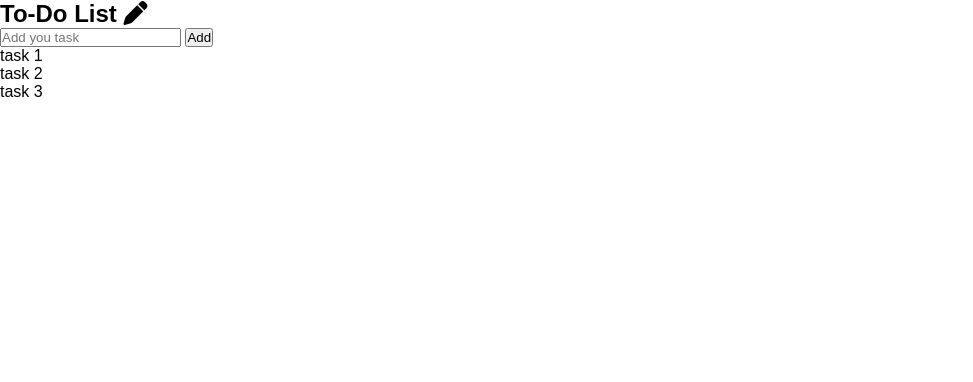
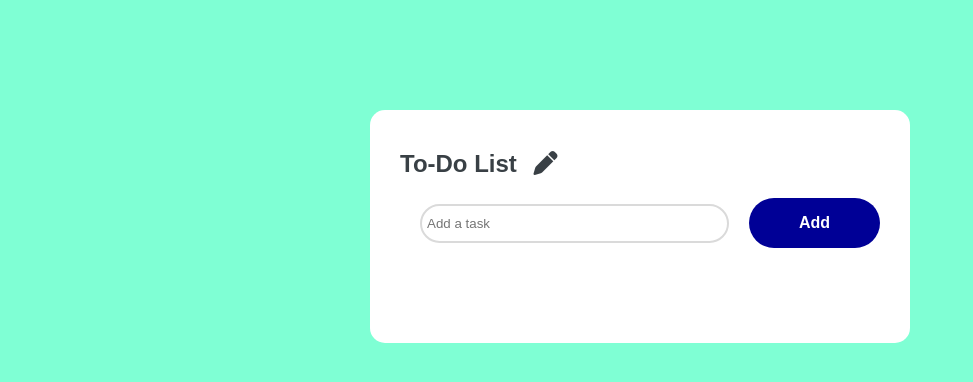
Before and after one commit to AliAbdelAall/Todo-Website, a plain HTML site: page pages/todo.html in a window 1280 px wide. Shown: the whole page, without its empty margins (0-973 px from the left). Drawn offline with Linux system fonts and the light colour scheme.

Commit message:
styled todo page

```diff
--- a/pages/todo.html
+++ b/pages/todo.html
@@ -16,16 +16,15 @@
   <div class="container">
     <div class=" todo-container">
       <h2 flex align-center class="header">To-Do List <i class="fa-solid fa-pen"></i></h2>
-      <div class="add-task">
-        <input type="text" placeholder="Add you task">
-        <button class="add-btn">Add</button>
+      <div class="flex align-center space-between add-task">
+        <input id="input-box" type="text" placeholder="Add a task">
+        <button  class="white add-btn" id="button">Add</button>
       </div>
-      <ul class="task-list">
-        <li>task 1</li>
-        <li>task 2</li>
-        <li>task 3</li>
+      <ul id="list-container" >
+
       </ul>
     </div>
   </div>
+  <script src="../scirpts/todo.js" ></script>
 </body>
 </html>
--- a/styles/styles-pages/todo.css
+++ b/styles/styles-pages/todo.css
@@ -0,0 +1,77 @@
+.container {
+  width: 100%;
+  min-height: 100vh;
+  height: 100%;
+  background-color: aquamarine;
+  padding: 10px;
+}
+
+.todo-container{
+  width: 100%;
+  max-width: 540px;
+  background-color: white;
+  margin: 100px auto 20px;
+  padding: 40px 30px 70px;
+  border-radius: 15px;
+}
+
+h2{
+  color: rgb(57, 64, 69);
+  margin-bottom: 20px;
+}
+
+h2 i{
+  margin-left: 10px;
+}
+
+.add-task{
+  padding-left: 20px;
+  margin-bottom: 25px;
+  gap: 20px;
+}
+
+input{
+  padding: 10px 5px;
+  flex-grow: 1;
+  border-radius: 20px;
+  border: solid 2px rgb(218, 218, 218);
+}
+
+.add-btn{
+  border: none;
+  outline: none;
+  padding: 16px 50px;
+  background-color: rgb(0, 0, 150);
+  border-radius: 40px;
+  font-size: 16px;
+  cursor: pointer;
+  color: white;
+  font-weight: bold;
+}
+
+ul li{
+  position: relative;
+  list-style: none;
+  word-wrap: break-word;
+  padding: 20px;
+  font-size: 12px 8px 12px 50px;
+  cursor: pointer;
+  user-select: none;
+  gap: 10px;
+  letter-spacing: 1px;
+  h
+}
+
+ul li.checked{
+  color: rgb(154, 154, 154);
+  text-decoration: line-through;
+}
+
+ul li::before{
+  position: absolute;
+  top: 20px;
+  left: -2px;
+  content: "\f111";
+  font-family: "Font Awesome 5 Free";
+  font-weight: 400;
+}
```
